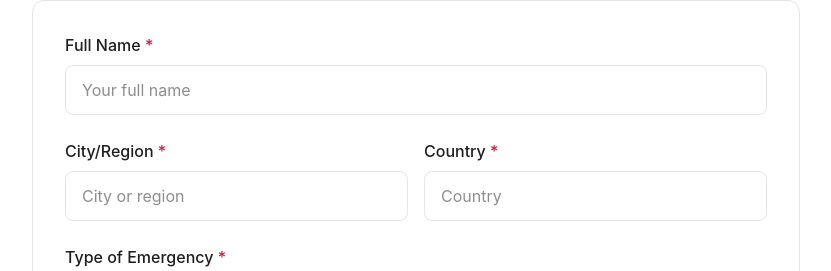
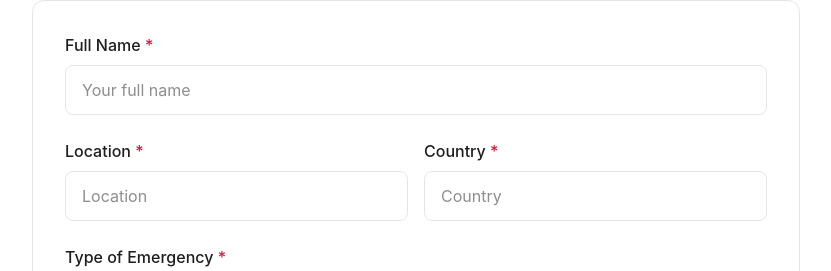
Before and after one commit to TheUriF/ploink, a React (Vite) app: page /get-help in a window 1280 px wide. Shown: the part 1062-1333 px from the top of the page, without its empty margins (224-1055 px from the left). Built offline with nearby package versions, Linux system fonts and the light colour scheme.

Commit message:
Rename 'City/Region' to 'Location' in GetHelp

```diff
--- a/src/app/pages/GetHelp.tsx
+++ b/src/app/pages/GetHelp.tsx
@@ -187,14 +187,14 @@ const onSubmit = async (data: ApplicationFormData) => {
               <div className="grid sm:grid-cols-2 gap-4 sm:gap-4">
                 <div>
                   <label htmlFor="location" className="block mb-2 text-sm sm:text-base">
-                    City/Region <span className="text-[#d4183d]">*</span>
+                    Location <span className="text-[#d4183d]">*</span>
                   </label>
                   <input
                     id="location"
                     type="text"
                     {...register('location', { required: 'Location is required' })}
                     className="w-full px-4 py-3 rounded-lg border border-border bg-input-background focus:outline-none focus:ring-2 focus:ring-[#6FAF2F] text-base touch-manipulation"
-                    placeholder="City or region"
+                    placeholder="Location"
                   />
                   {errors.location && <p className="text-[#d4183d] text-sm mt-1">{errors.location.message}</p>}
                 </div>
```
